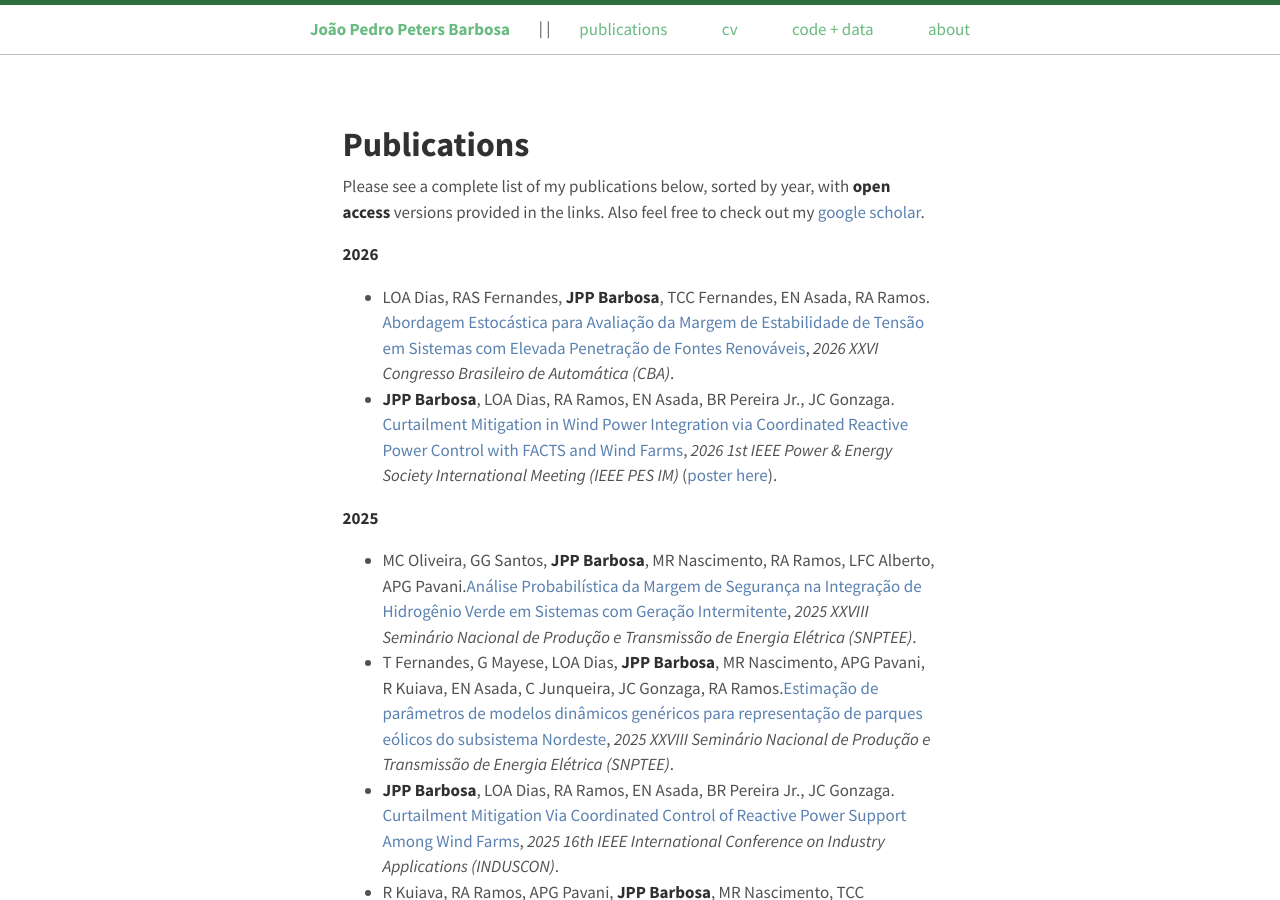
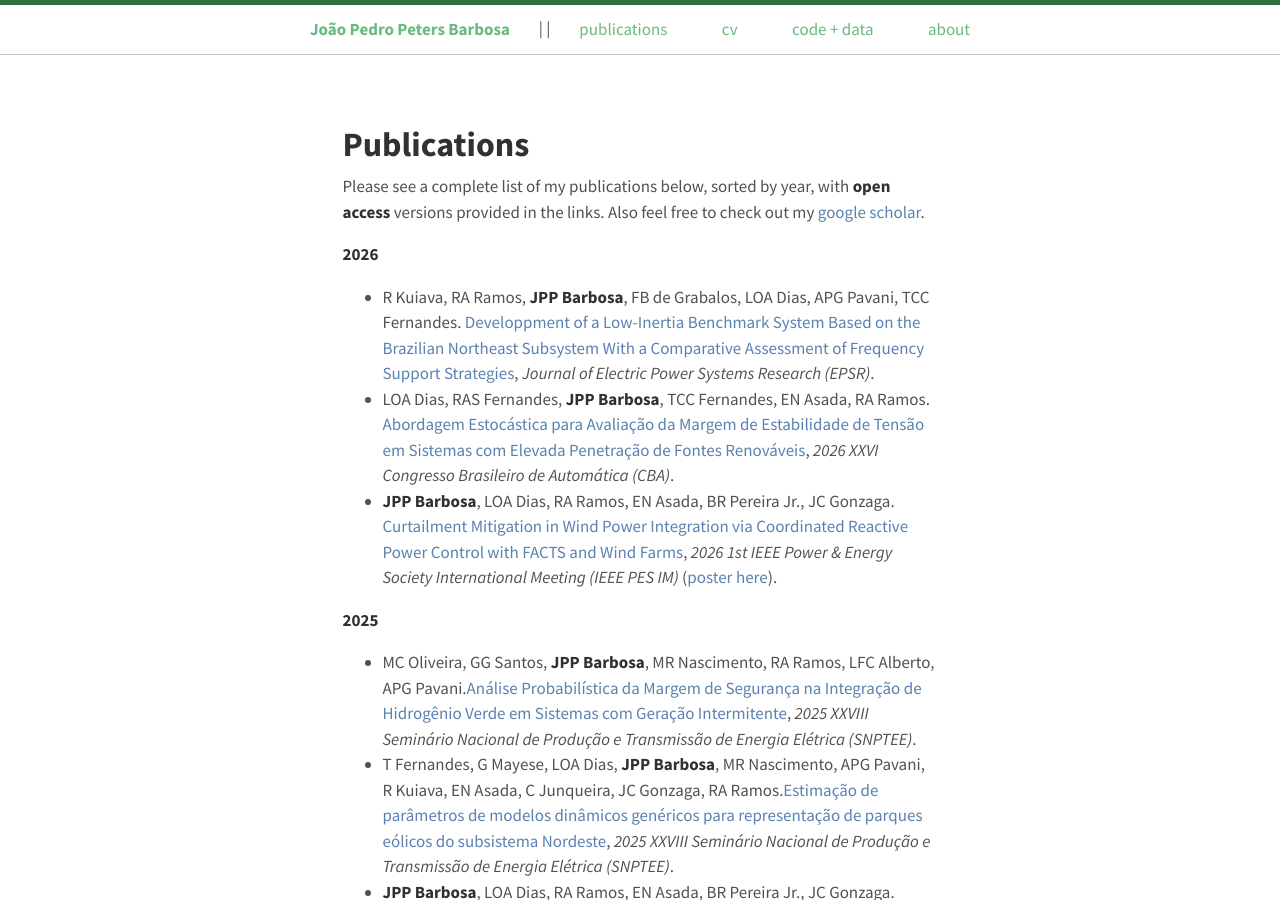
Before and after one commit to joaoppeters/joaoppeters.github.io, a Jekyll site: the page built from pubs.md, in a window 1280 px wide and 900 px high. Built offline with Jekyll 4.4.1, drawn with Linux system fonts in a browser that asks for light colours.

Commit message:
new pub epsr

```diff
--- a/pubs.md
+++ b/pubs.md
@@ -9,6 +9,7 @@ Please see a complete list of my publications below, sorted by year, with **open
 
 <!--  -->
 **2026**
+* R Kuiava, RA Ramos, **JPP Barbosa**, FB de Grabalos, LOA Dias, APG Pavani, TCC Fernandes. [Developpment of a Low-Inertia Benchmark System Based on the Brazilian Northeast Subsystem With a Comparative Assessment of Frequency Support Strategies](), *Journal of Electric Power Systems Research (EPSR)*.
 * LOA Dias, RAS Fernandes, **JPP Barbosa**, TCC Fernandes, EN Asada, RA Ramos. [Abordagem Estocástica para Avaliação da Margem de Estabilidade de Tensão em Sistemas com Elevada Penetração de Fontes Renováveis](), *2026 XXVI Congresso Brasileiro de Automática (CBA)*.
 * **JPP Barbosa**, LOA Dias, RA Ramos, EN Asada, BR Pereira Jr., JC Gonzaga. [Curtailment Mitigation in Wind Power Integration via Coordinated Reactive Power Control with FACTS and Wind Farms](), *2026 1st IEEE Power & Energy Society International Meeting (IEEE PES IM)* ([poster here](/files/pubs/pesim2026-poster.pdf)).
 
```
